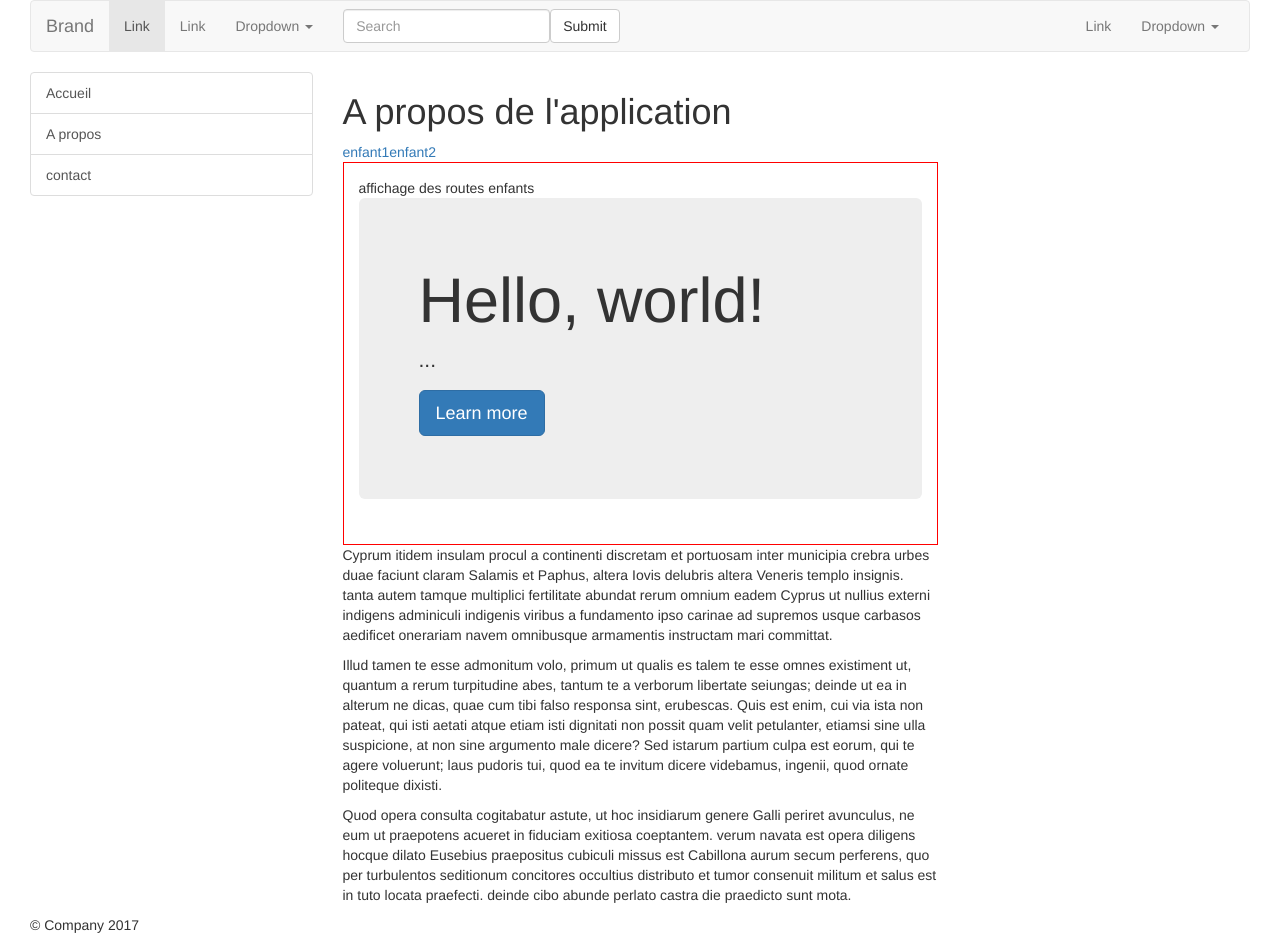
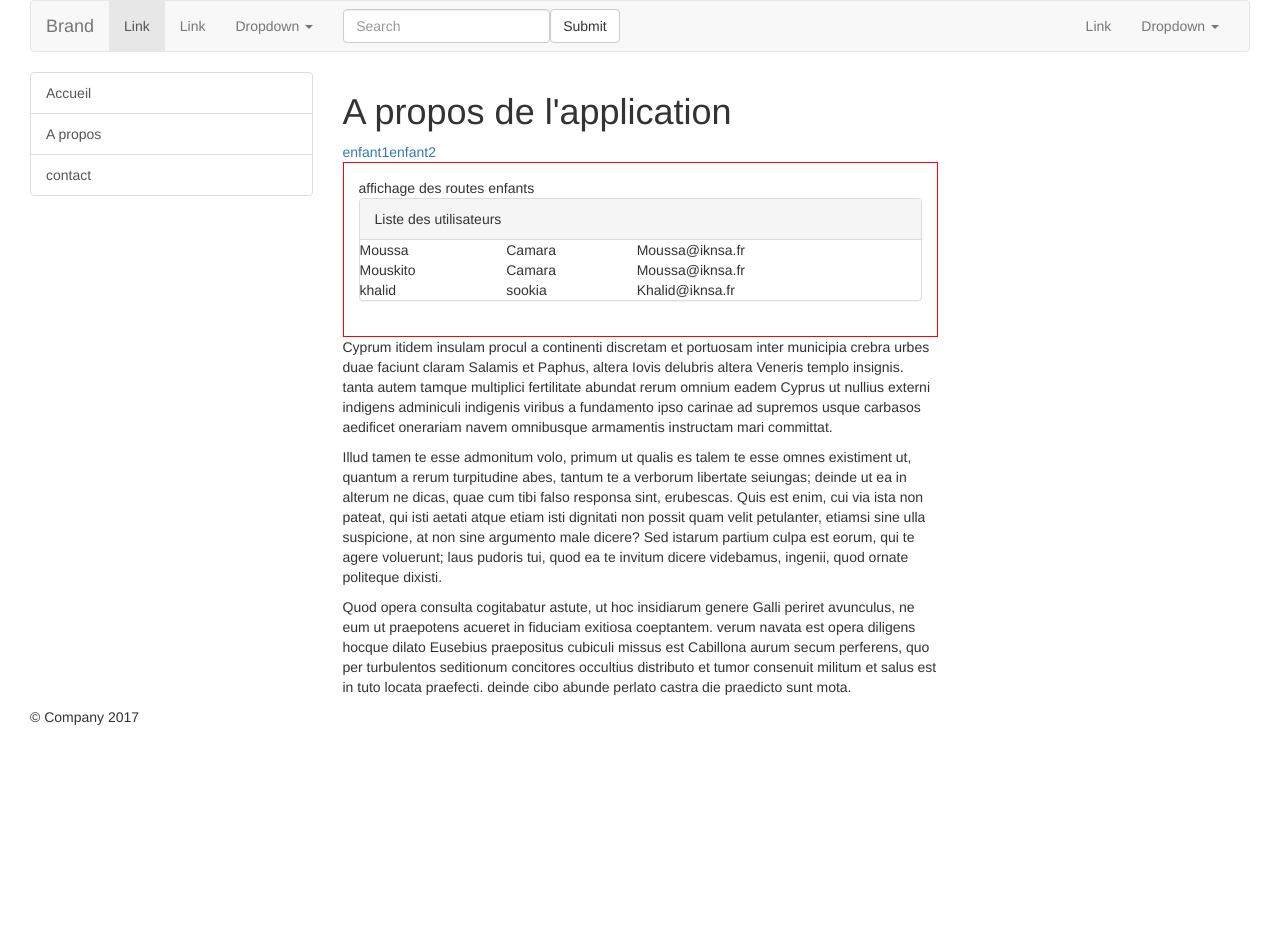
Before and after one commit to iknsa-formation/poec-symfony, an Angular app: page /about/child-two in a window 1280 px wide. After the commit the page ends 800 px from the top, so only its background shows below. Built offline with nearby package versions, Linux system fonts and the light colour scheme.

Commit message:
TP services

```diff
--- a/src/app/app.component.html
+++ b/src/app/app.component.html
@@ -9,6 +9,8 @@
   <link rel="stylesheet" href="https://maxcdn.bootstrapcdn.com/bootstrap/3.3.7/css/bootstrap.min.css" integrity="sha384-BVYiiSIFeK1dGmJRAkycuHAHRg32OmUcww7on3RYdg4Va+PmSTsz/K68vbdEjh4u" crossorigin="anonymous">
 </head>
 <body>
+
+
 
 
 
--- /dev/null
+++ b/src/app/service/users.service.ts
@@ -0,0 +1,32 @@
+import { Injectable } from '@angular/core';
+
+@Injectable()
+export class UsersService {
+
+users: any;
+
+getUsers(){
+	this.users = [
+		{
+		firstName:"Moussa",
+		lastName:"Camara",
+		email:"Moussa@iknsa.fr"
+		},
+		{
+		firstName:"Mouskito",
+		lastName:"Camara",
+		email:"Moussa@iknsa.fr"
+		},
+		{
+		firstName:"khalid",
+		lastName:"sookia",
+		email:"Khalid@iknsa.fr"
+		}
+	]
+
+	return this.users
+}
+
+  constructor() { }
+
+}
--- /dev/null
+++ b/src/app/user/user.component.html
@@ -0,0 +1,13 @@
+<div class="panel panel-default">
+  <!-- Default panel contents -->
+  <div class="panel-heading">Liste des utilisateurs</div>
+<table class="table">
+
+<tr *ngFor="let user of users">
+	<td>{{user.firstName}}</td>
+	<td>{{user.lastName}}</td>
+	<td>{{user.email}}</td>
+</tr>
+
+</table>
+</div>
--- /dev/null
+++ b/src/app/user/user.component.ts
@@ -0,0 +1,22 @@
+import { Component, OnInit } from '@angular/core';
+import { Users } from './user.model';
+import { UsersService } from '../service/users.service';
+
+
+
+@Component({
+  selector: 'app-user',
+  templateUrl: './user.component.html',
+  styleUrls: ['./user.component.css']
+})
+export class UserComponent implements OnInit {
+
+  private users: Users[];
+
+  constructor(private us: UsersService) { }
+
+  ngOnInit() {
+  this.users= this.us.getUsers();
+  }
+
+}
--- /dev/null
+++ b/src/app/user/user.model.ts
@@ -0,0 +1,5 @@
+export class Users {
+	firstName: string;
+	lastName: string;
+	email: string;
+}
```
Also changed, not shown: src/app/app.module.ts (+10 -2 lines), src/app/user/user.component.css (added), 2 other files (tests, documents, lock files or other folders).
